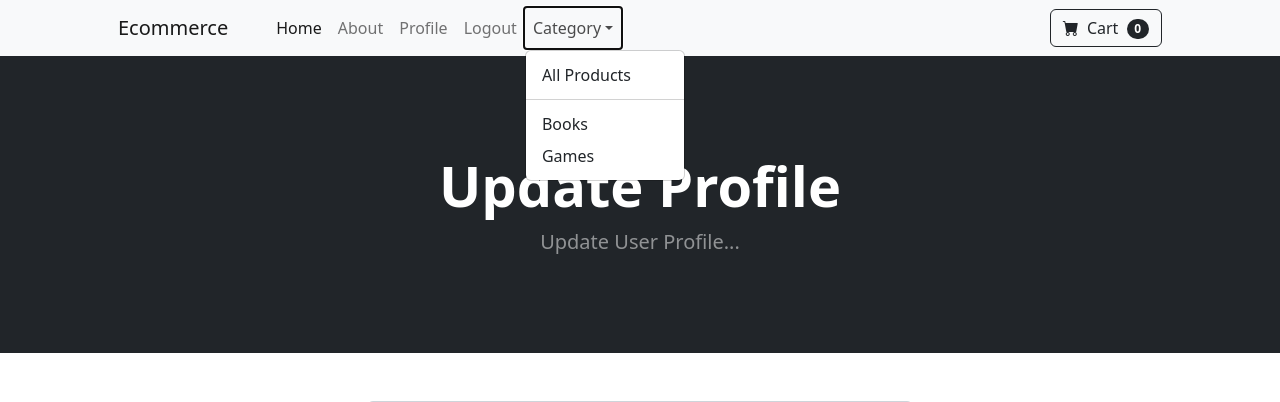
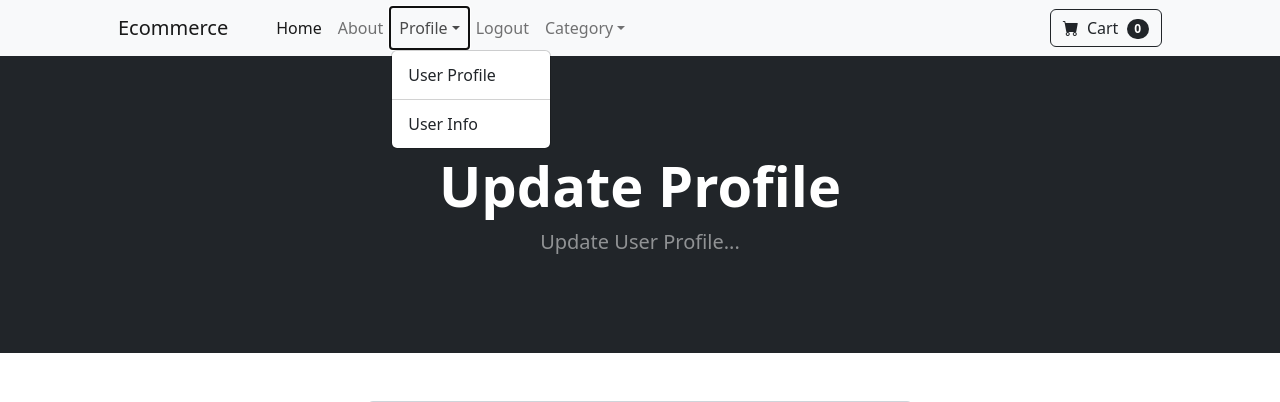
Before and after one commit to usman-29/Ecommerce-Django, a Django app: page /update_user/ in a window 1280 px wide, after a click on "Profile". Shown: the top 402 px of the page. Run offline with Django 5.2, Linux system fonts and the light colour scheme; a user stored in the database is signed in; data comes from the database, SQL or seed files in the repository; both versions use the stored data as it was after the commit; some libraries are stand-ins or nearby versions.

Commit message:
user will fill out user info while registering and also added update info functionality

```diff
--- a/store/forms.py
+++ b/store/forms.py
@@ -1,6 +1,29 @@
 from django.contrib.auth.models import User
 from django.contrib.auth.forms import UserCreationForm, UserChangeForm, SetPasswordForm
 from django import forms
+from .models import Profile
+
+
+class UserInfoForm(forms.ModelForm):
+    phone = forms.CharField(label="", widget=forms.TextInput(
+        attrs={'class': 'form-control', 'placeholder': 'Phone'}), required=False)
+    address1 = forms.CharField(label="", widget=forms.TextInput(
+        attrs={'class': 'form-control', 'placeholder': 'Address 1'}), required=False)
+    address2 = forms.CharField(label="", widget=forms.TextInput(
+        attrs={'class': 'form-control', 'placeholder': 'Address 2'}), required=False)
+    city = forms.CharField(label="", widget=forms.TextInput(
+        attrs={'class': 'form-control', 'placeholder': 'City'}), required=False)
+    state = forms.CharField(label="", widget=forms.TextInput(
+        attrs={'class': 'form-control', 'placeholder': 'State'}), required=False)
+    zipcode = forms.CharField(label="", widget=forms.TextInput(
+        attrs={'class': 'form-control', 'placeholder': 'Zipcode'}), required=False)
+    country = forms.CharField(label="", widget=forms.TextInput(
+        attrs={'class': 'form-control', 'placeholder': 'Country'}), required=False)
+
+    class Meta:
+        model = Profile
+        fields = ('phone', 'address1', 'address2',
+                  'city', 'state', 'zipcode', 'country', )
 
 
 class ChangePasswordForm(SetPasswordForm):
--- a/store/templates/navbar.html
+++ b/store/templates/navbar.html
@@ -9,7 +9,14 @@
                 <li class="nav-item"><a class="nav-link" href="{% url 'about' %}">About</a></li>
 
                 {% if user.is_authenticated %}
-                <li class="nav-item"><a class="nav-link" href="{% url 'update_user' %}">Profile</a></li>
+                <li class="nav-item dropdown">
+                    <a class="nav-link dropdown-toggle" id="navbarDropdown" href="#" role="button" data-bs-toggle="dropdown" aria-expanded="false">Profile</a>
+                    <ul class="dropdown-menu" aria-labelledby="navbarDropdown">
+                        <li><a class="dropdown-item" href="{% url 'update_user' %}">User Profile</a></li>
+                        <li><hr class="dropdown-divider" /></li>
+        <li><a class="dropdown-item" href="{% url 'update_info'  %}">User Info</a></li>
+                                    </ul>
+                                </li>
 
 
                        <li class="nav-item"><a class="nav-link" href="{% url 'logout' %}">Logout</a></li>
--- a/store/urls.py
+++ b/store/urls.py
@@ -8,6 +8,7 @@ urlpatterns = [
     path('logout/', views.logout_user, name='logout'),
     path('register/', views.register_user, name='register'),
     path('update_user/', views.update_user, name='update_user'),
+    path('update_info/', views.update_info, name='update_info'),
     path('update_password/', views.update_password, name='update_password'),
     path('product/<int:pk>', views.product, name='product'),
     path('category/<str:cat>', views.category, name='category'),
--- a/store/views.py
+++ b/store/views.py
@@ -1,11 +1,11 @@
 from django.shortcuts import render, redirect
-from .models import Product, Category
+from .models import Product, Category, Profile
 from django.contrib.auth import authenticate, login, logout
 from django.contrib import messages
 from django.contrib.auth.models import User
 from django.contrib.auth.forms import UserCreationForm
 from django import forms
-from .forms import SignUpForm, UpdateUserForm, ChangePasswordForm
+from .forms import SignUpForm, UpdateUserForm, ChangePasswordForm, UserInfoForm
 
 
 def home(request):
@@ -72,8 +72,9 @@ def register_user(request):
             password = form.cleaned_data['password1']
             user = authenticate(username=username, password=password)
             login(request, user)
-            messages.success(request, ("You have Registered successfully!"))
-            return redirect('home')
+            messages.success(
+                request, ("Username Created - Please Fill Out User Info Below"))
+            return redirect('update_info')
         else:
             messages.success(
                 request, ("There was an error, Please try again!"))
@@ -122,3 +123,20 @@ def update_password(request):
     else:
         messages.success(request, "You Must Be Logged In To View That Page...")
         return redirect('home')
+
+
+def update_info(request):
+    if request.user.is_authenticated:
+        current_user = Profile.objects.get(user__id=request.user.id)
+        form = UserInfoForm(request.POST or None, instance=current_user)
+
+        if form.is_valid():
+            form.save()
+
+            messages.success(request, "Your Info Has Been Updated!!")
+            return redirect('home')
+        return render(request, "update_info.html", {'form': form})
+    else:
+        messages.success(
+            request, "You Must Be Logged In To Access That Page!!")
+        return redirect('home')
```
Also changed, not shown: store/templates/update_info.html (added, +54 -0 lines), db.sqlite3.
